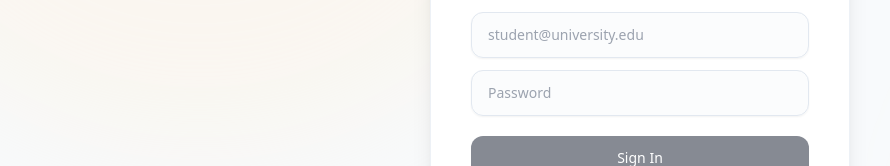
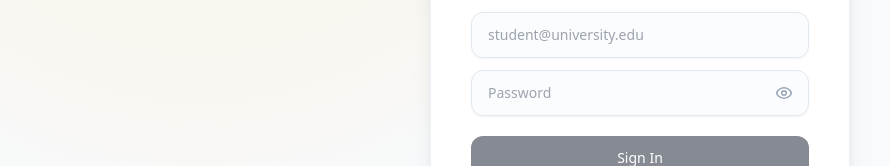
Before and after one commit to devNenye001/PROF_ADA_FRONTEND, a React (Vite) app: page / in a window 1280 px wide. Both pictures are taken after a click on the button "Upload Your Project". Shown: the part 350-516 px from the top of the page, without its empty margins (0-890 px from the left). Built offline with nearby package versions, Linux system fonts and the light colour scheme; no server answers.

Commit message:
feat: add password visibility toggle (eye slash)

```diff
--- a/src/pages/AuthPage.tsx
+++ b/src/pages/AuthPage.tsx
@@ -1,6 +1,6 @@
 import React, { useState, useEffect } from "react";
 import { motion, AnimatePresence } from "framer-motion";
-import { ArrowLeft, AlertCircle, Loader2 } from "lucide-react";
+import { ArrowLeft, AlertCircle, Loader2, Eye, EyeOff } from "lucide-react";
 import { supabase } from "../utils/supabase";
 
 interface AuthPageProps {
@@ -20,6 +20,7 @@ export const AuthPage: React.FC<AuthPageProps> = ({
   const [isEmailLoading, setIsEmailLoading] = useState(false);
   const [isSignUp, setIsSignUp] = useState(false);
   const [verifyEmailSent, setVerifyEmailSent] = useState(false);
+  const [showPassword, setShowPassword] = useState(false);
 
   // Sync initial error prop
   useEffect(() => {
@@ -178,15 +179,24 @@ export const AuthPage: React.FC<AuthPageProps> = ({
               onChange={e => setEmail(e.target.value)}
               required
             />
+            <div className="relative w-full">
               <input
-              type="password"
+                type={showPassword ? "text" : "password"}
                 placeholder="Password"
-              className="w-full px-4 py-3 rounded-xl border border-slate-200 bg-slate-50/50 hover:bg-slate-50 focus:bg-white focus:outline-none focus:ring-2 focus:ring-orange-500/50 transition-all text-sm shadow-sm"
+                className="w-full px-4 py-3 pr-12 rounded-xl border border-slate-200 bg-slate-50/50 hover:bg-slate-50 focus:bg-white focus:outline-none focus:ring-2 focus:ring-orange-500/50 transition-all text-sm shadow-sm"
                 value={password}
                 onChange={e => setPassword(e.target.value)}
                 required
                 minLength={6}
               />
+              <button
+                type="button"
+                onClick={() => setShowPassword(!showPassword)}
+                className="absolute right-4 top-1/2 -translate-y-1/2 text-slate-400 hover:text-slate-600 focus:outline-none"
+              >
+                {showPassword ? <EyeOff size={18} /> : <Eye size={18} />}
+              </button>
+            </div>
             <button
               type="submit"
               disabled={isEmailLoading || !email || !password}
```
Lines whose indentation alone changed are shown as unchanged.
